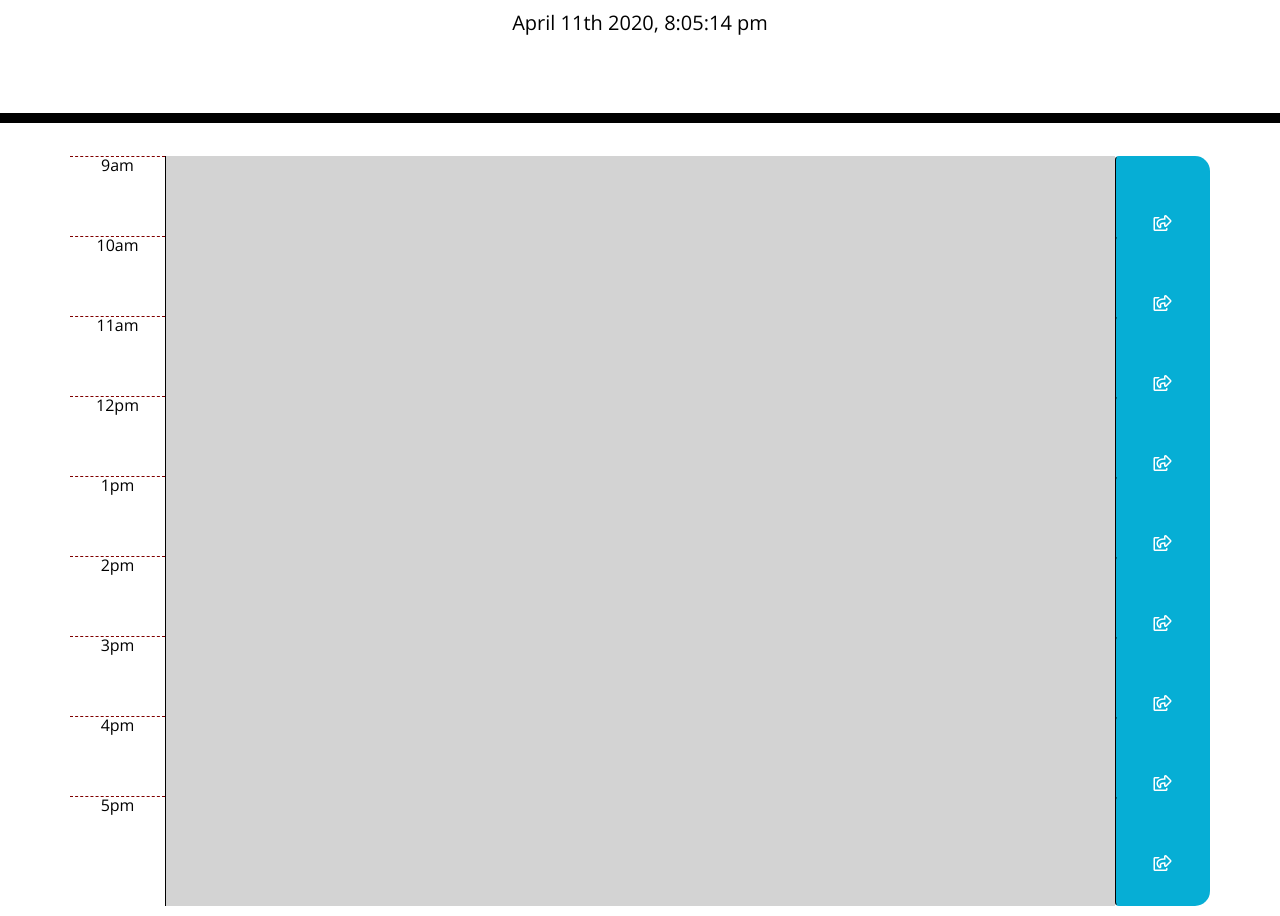
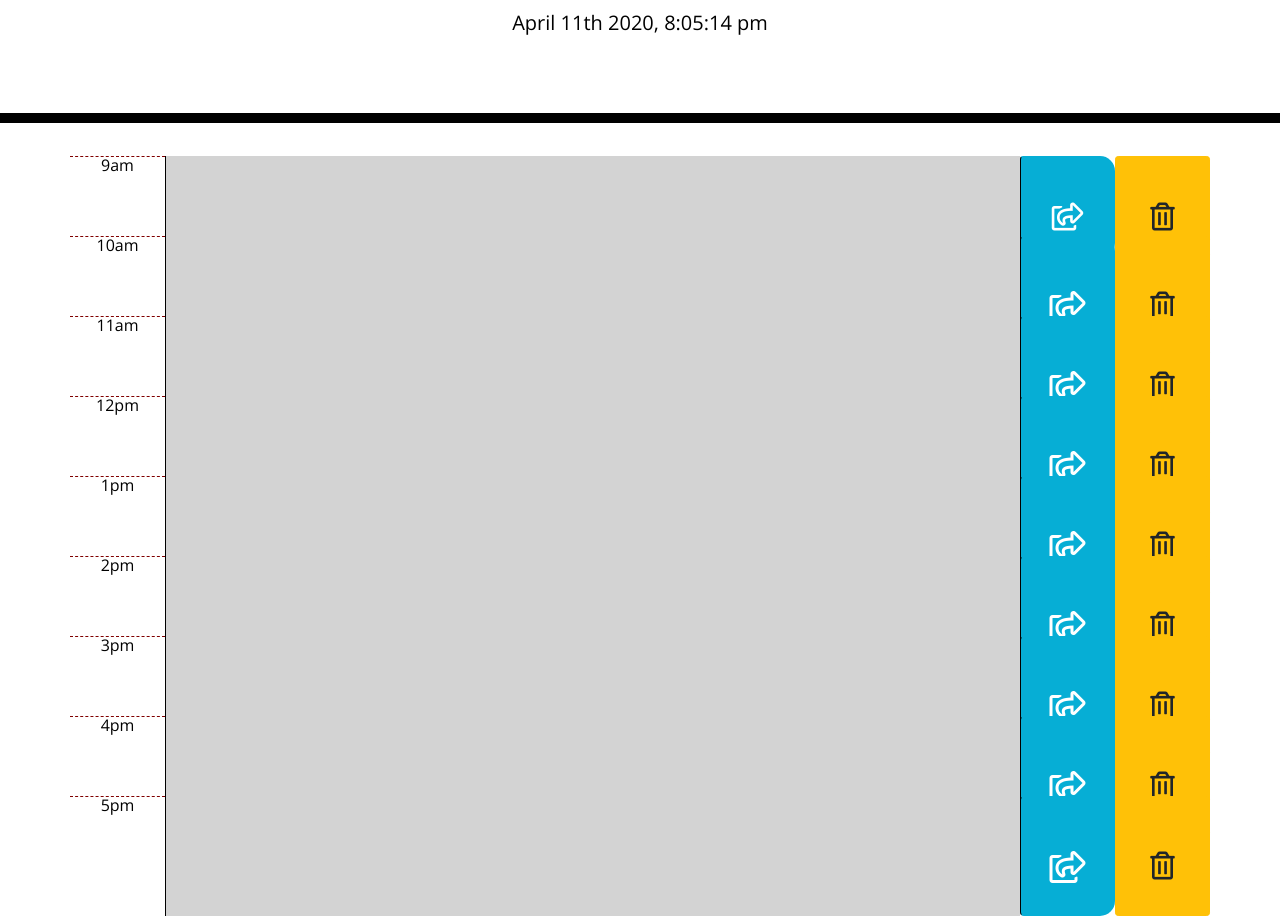
Before and after one commit to codelucid/calendarplanner, a plain HTML site: page index.html in a window 1280 px wide. Shown: the part 181-1097 px from the top of the page. Drawn offline with nearby package versions, Linux system fonts and the light colour scheme.

Commit message:
update with delete button and final touches

```diff
--- a/index.html
+++ b/index.html
@@ -23,6 +23,7 @@
   </head>
 
   <body>
+
     <header class="jumbotron">
       <h1 class="display-3">Work Day Scheduler</h1>
       <p class="lead">A simple calendar app for scheduling your work day</p>
@@ -31,66 +32,92 @@
     <div class="container">
         <div id="9" class="row time-block">
             <div class="col-md-1 hour">9am</div>
-              <textarea class="description col-md-10"></textarea>
-                <button class="btn saveBtn col-md-1">
-                  <i class="far fa-share-square"></i>
+              <textarea class="description col-md-9"></textarea>
+                <button class="btn saveBtn btn-sm col-md-1">
+                  <i class="far fa-share-square fa-2x"></i>
                 </button>
-
-        </div>
+                <button class="btn clearBtn btn-warning btn-sm col-md-1" >
+                  <i class="far fa-trash-alt fa-2x"></i>
+                </button>
+          </div>
         <div id="10" class="row time-block">
           <div class="col-md-1 hour">10am</div>
-            <textarea class="description col-md-10"></textarea>
+            <textarea class="description col-md-9"></textarea>
               <button class="btn saveBtn col-md-1">
-                <i class="far fa-share-square"></i>
+                <i class="far fa-share-square fa-2x"></i>
+              </button>
+              <button class="btn clearBtn btn-warning btn-sm col-md-1" >
+                <i class="far fa-trash-alt fa-2x"></i>
               </button>
         </div>
         <div id="11" class="row time-block">
           <div class="col-md-1 hour">11am</div>
-            <textarea class="description col-md-10"></textarea>
+            <textarea class="description col-md-9"></textarea>
               <button class="btn saveBtn col-md-1">
-                <i class="far fa-share-square"></i>
+                <i class="far fa-share-square fa-2x"></i>
+              </button>
+              <button class="btn clearBtn btn-warning btn-sm col-md-1" >
+                <i class="far fa-trash-alt fa-2x"></i>
               </button>
         </div>
         <div id="12" class="row time-block">
           <div class="col-md-1 hour">12pm</div>
-            <textarea class="description col-md-10"></textarea>
+            <textarea class="description col-md-9"></textarea>
               <button class="btn saveBtn col-md-1">
-                <i class="far fa-share-square"></i>
+                <i class="far fa-share-square fa-2x"></i>
+              </button>
+              <button class="btn clearBtn btn-warning btn-sm col-md-1" >
+                <i class="far fa-trash-alt fa-2x"></i>
               </button>
         </div>
         <div id="13" class="row time-block">
           <div class="col-md-1 hour">1pm</div>
-            <textarea class="description col-md-10"></textarea>
+            <textarea class="description col-md-9"></textarea>
               <button class="btn saveBtn col-md-1">
-                <i class="far fa-share-square"></i>
+                <i class="far fa-share-square fa-2x"></i>
+              </button>
+              <button class="btn clearBtn btn-warning btn-sm col-md-1" >
+                <i class="far fa-trash-alt fa-2x"></i>
               </button>
         </div>
         <div id="14" class="row time-block">
           <div class="col-md-1 hour">2pm</div>
-            <textarea class="description col-md-10"></textarea>
+            <textarea class="description col-md-9"></textarea>
               <button class="btn saveBtn col-md-1">
-                <i class="far fa-share-square"></i>
+                <i class="far fa-share-square fa-2x"></i>
+              </button>
+              <button class="btn clearBtn btn-warning btn-sm col-md-1" >
+                <i class="far fa-trash-alt fa-2x"></i>
               </button>
         </div>
         <div id="15" class="row time-block">
           <div class="col-md-1 hour">3pm</div>
-            <textarea class="description col-md-10"></textarea>
+            <textarea class="description col-md-9"></textarea>
               <button class="btn saveBtn col-md-1">
-                <i class="far fa-share-square"></i>
+                <i class="far fa-share-square fa-2x"></i>
+              </button>
+              <button class="btn clearBtn btn-warning btn-sm col-md-1" >
+                <i class="far fa-trash-alt fa-2x"></i>
               </button>
         </div>
         <div id="16" class="row time-block">
           <div class="col-md-1 hour">4pm</div>
-            <textarea class="description col-md-10"></textarea>
+            <textarea class="description col-md-9"></textarea>
               <button class="btn saveBtn col-md-1">
-                <i class="far fa-share-square"></i>
+                <i class="far fa-share-square fa-2x"></i>
+              </button>
+              <button class="btn clearBtn btn-warning btn-sm col-md-1" >
+                <i class="far fa-trash-alt fa-2x"></i>
               </button>
         </div>
         <div id="17" class="row time-block">
           <div class="col-md-1 hour">5pm</div>
-            <textarea class="description col-md-10"></textarea>
+            <textarea class="description col-md-9"></textarea>
               <button class="btn saveBtn col-md-1">
-                <i class="far fa-share-square"></i>
+                <i class="far fa-share-square fa-2x"></i>
+              </button>
+              <button class="btn clearBtn btn-warning btn-sm col-md-1" >
+                <i class="far fa-trash-alt fa-2x"></i>
               </button>
         </div>
 
--- a/script.js
+++ b/script.js
@@ -4,14 +4,15 @@
 
 var hour = moment().hours();
 console.log(hour);
-
-$(document).ready(function(){
-
-    function getDate(){
+ function getDate(){
         $('#currentDay').text(moment().format('MMMM Do YYYY, h:mm:ss a'));
 
     };
 
+$(document).ready(function(){
+
+
+    getDate();
 
     setInterval(getDate,1000);
 
@@ -24,12 +25,24 @@ $(document).ready(function(){
         localStorage.setItem(locationId, value);
     });
 
+
+    $('.clearBtn').click(function(){
+
+        var value = $(this).siblings(".description").val();
+        var locationId = $(this).parent().attr("id");
+
+        localStorage.removeItem(locationId);
+        location.reload();
+    });
+
+
+
     $(".description").each(function(){
+        //get storage
         var id = $(this).parent().attr("id");
         $(this).val(localStorage.getItem(id));
-    })
 
-    $(".description").each(function(){
+        //change color
         var rowHour = $(this).parent().attr("id")
         var rowNumber = parseInt(rowHour);
         console.log(rowNumber);
@@ -43,4 +56,5 @@ $(document).ready(function(){
 
     });
 
+
 });
```
